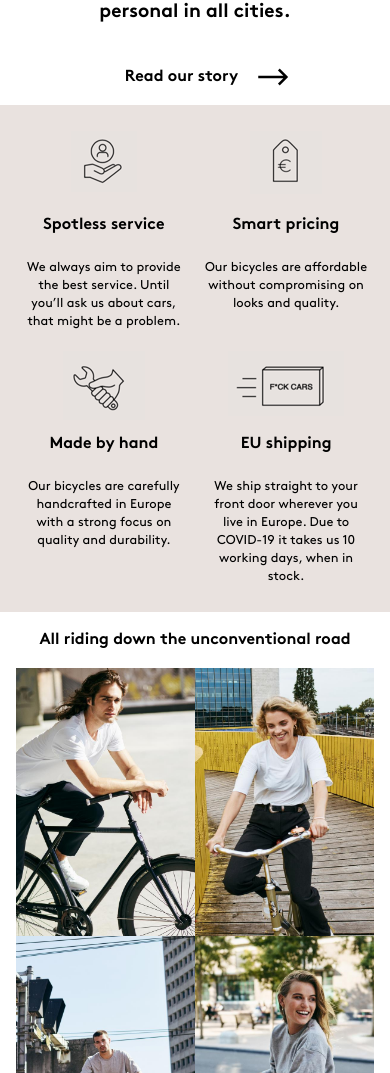
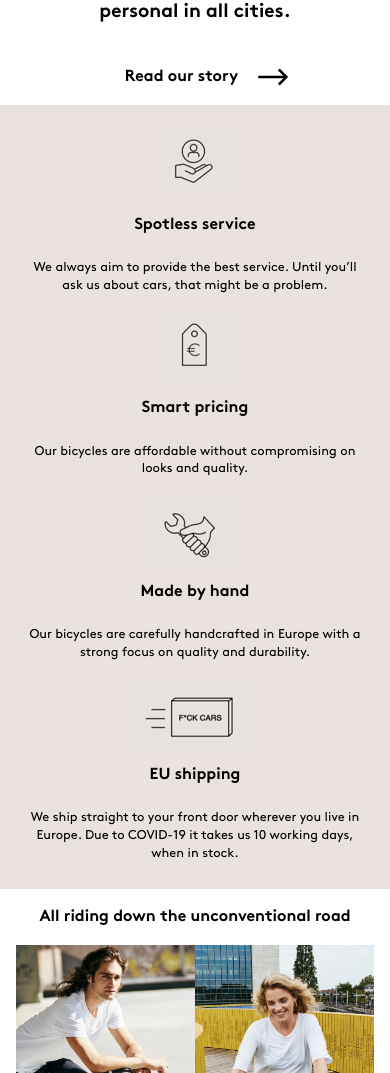
Before and after one commit to codeinternetapplications/code-assessment, a website: page src/index.html in a window 390 px wide. Shown: the part 1622-2695 px from the top of the page. Drawn offline with nearby package versions, Linux system fonts and the light colour scheme; files that its build step writes are made by us from their sources; files whose address does not match are found by name.

Commit message:
A1 - Modify usp-services to have one usp per line on mobile

```diff
--- a/src/scss/blocks/usp-services.scss
+++ b/src/scss/blocks/usp-services.scss
@@ -18,5 +18,9 @@
 .usp-services {
   .service {
     padding: 10px;
+
+    @media (max-width: 768px) {
+      min-width: 100%;
+    }
   }
 }
```
Also changed, not shown: 1 other file.
